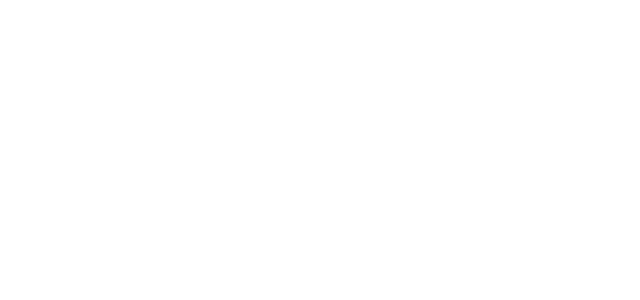
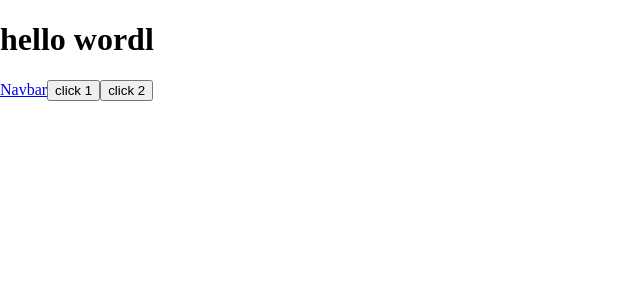
Before and after one commit to AIsmaelMunoz/PreEntrega1-Mu-oz, a React (Vite) app: page / in a window 1280 px wide. Shown: the top 300 px of the page, without its empty margins (0-640 px from the left). Built offline with nearby package versions, Linux system fonts and the light colour scheme.

Commit message:
actualizacion

```diff
--- a/package.json
+++ b/package.json
@@ -10,6 +10,7 @@
     "preview": "vite preview"
   },
   "dependencies": {
+    "bootstrap": "^5.3.2",
     "react": "^18.2.0",
     "react-dom": "^18.2.0"
   },
--- a/src/App.jsx
+++ b/src/App.jsx
@@ -1,10 +1,12 @@
+import NavBars from './components/NavBar'
 import './App.css'
 
 function App() {
 
   return (
    <div>
-
+      <h1>hello wordl</h1>
+      < NavBars />
    </div>
   )
 }
--- a/src/components/NavBar.jsx
+++ b/src/components/NavBar.jsx
@@ -1,5 +1,19 @@
 const NavBar = ()=>{
+    return(
+    <div>
 
+            <div class="container">
+            <nav class="navbar navbar-expand-lg bg-body-tertiary">
+              <div class="container-fluid">
+                <a class="navbar-brand" href="#">Navbar</a>
+                <button>click 1</button>
+                <button>click 2</button>
+              </div>
+            </nav>
+          </div>
+
+    </div>
+)
 }
 
 export default NavBar
```
Also changed, not shown: 1 other file (tests, documents, lock files or other folders).
